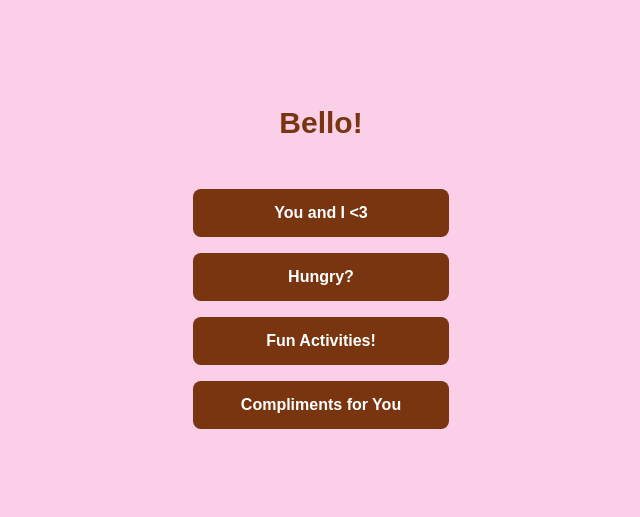
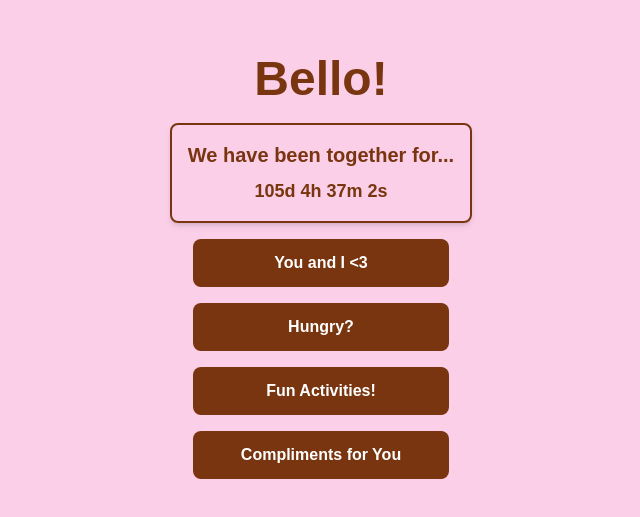
Before and after one commit to CamsApp/CamsApp.github.io, a Next.js app: page /bello in a window 1280 px wide. Shown: the part 133-650 px from the top of the page, without its empty margins (319-959 px from the left). Built offline with nearby package versions, Linux system fonts and the light colour scheme.

Commit message:
together countdown

```diff
--- a/app/bello/page.tsx
+++ b/app/bello/page.tsx
@@ -1,6 +1,7 @@
 'use client'
 
 import { useRouter } from 'next/navigation';
+import Countdown from '../components/CountdownDating';
 
 export default function Bello() {
   const router = useRouter();
@@ -11,7 +12,9 @@ export default function Bello() {
 
   return (
     <div className="flex flex-col items-center justify-center min-h-screen space-y-4 px-4 bg-pink-200">
-    <h1 className="text-3xl font-semibold mb-8 text-amber-900">Bello!</h1>
+    <h1 className="text-5xl font-semibold mb-1 text-amber-900">Bello!</h1>
+
+    <Countdown/>
 
       <div className="flex flex-col space-y-4">
         <button
--- /dev/null
+++ b/app/components/CountdownDating.tsx
@@ -0,0 +1,41 @@
+"use client"
+
+import { useEffect, useState } from 'react';
+
+const Countdown = () => {
+  const startDate: Date = new Date('2024-09-01T17:00:00-05:00'); // September 1, 2024, 5 PM EST
+  const [timeLeft, setTimeLeft] = useState<string>('');
+
+  const updateCountdown = () => {
+    const now: Date = new Date();
+    const diff: number = now.getTime() - startDate.getTime(); // Use getTime() to get the timestamp (in ms)
+
+    if (diff < 0) {
+      setTimeLeft('Time has not yet reached the start date.');
+      return;
+    }
+
+    const days = Math.floor(diff / (1000 * 60 * 60 * 24));
+    const hours = Math.floor((diff % (1000 * 60 * 60 * 24)) / (1000 * 60 * 60));
+    const minutes = Math.floor((diff % (1000 * 60 * 60)) / (1000 * 60));
+    const seconds = Math.floor((diff % (1000 * 60)) / 1000);
+
+    setTimeLeft(`${days}d ${hours}h ${minutes}m ${seconds}s`);
+  };
+
+  useEffect(() => {
+    const interval = setInterval(updateCountdown, 1000);
+    return () => clearInterval(interval);
+  }, []);
+
+  return (
+    <div className="flex justify-center items-center">
+      <div className="text-center p-4 border-2 border-amber-900 rounded-lg shadow-md bg-transparent text-black">
+        <h1 className="text-xl font-bold mb-2 text-amber-900">We have been together for...</h1>
+        <p className="text-lg font-semibold text-amber-900">{timeLeft}</p>
+      </div>
+    </div>
+  );
+};
+
+export default Countdown;
```
